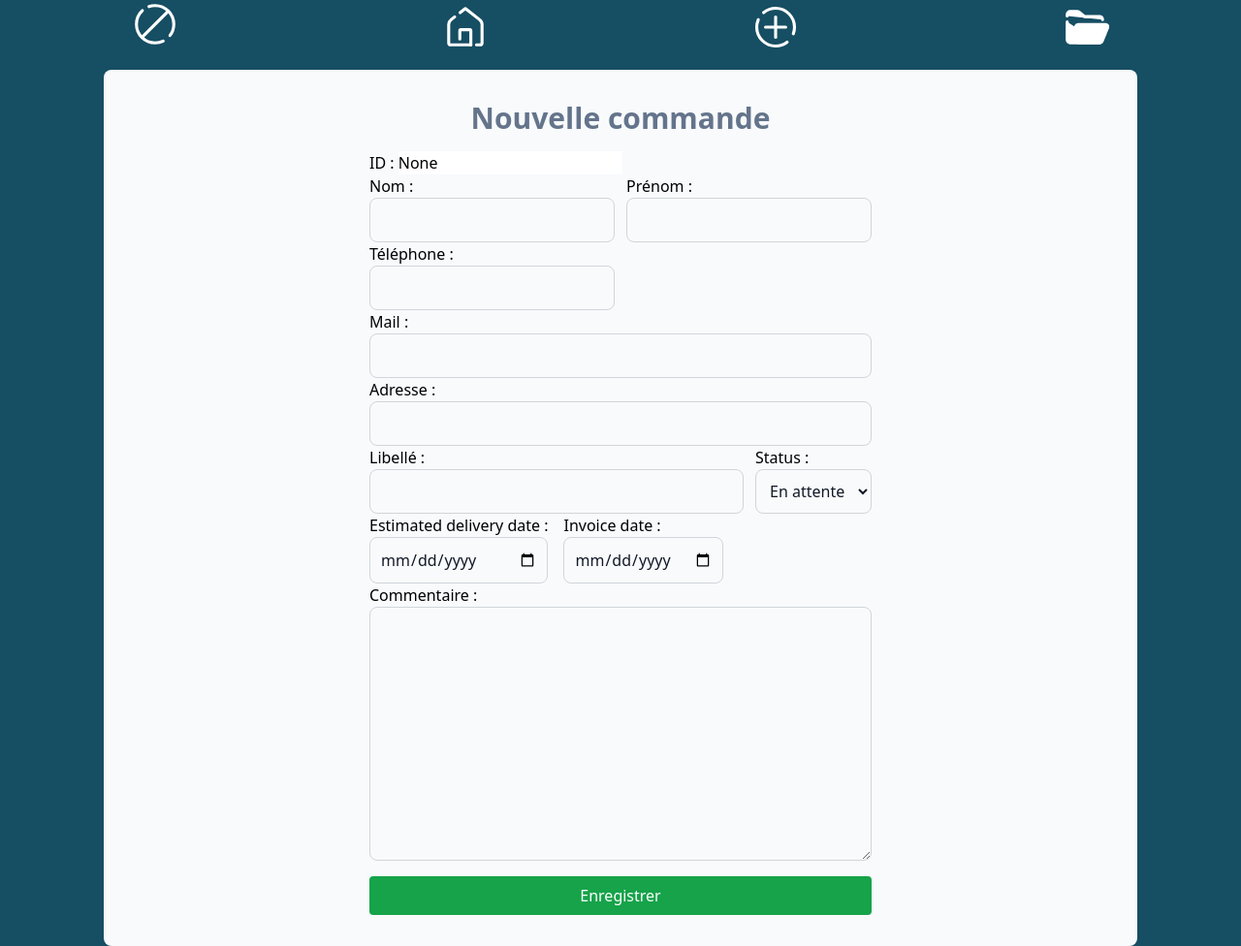
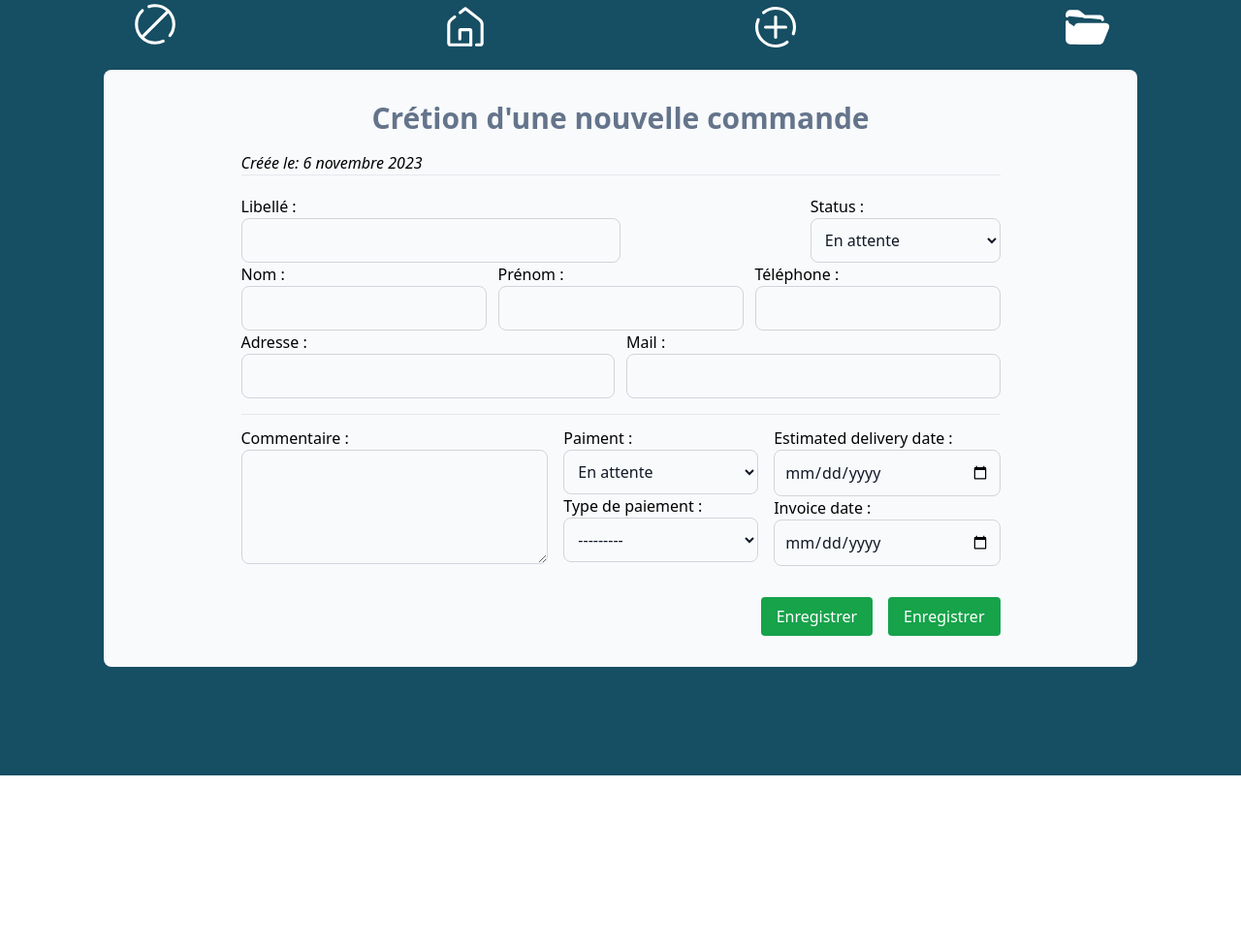
Before and after one commit to SimonDesc/order_nest, a Django app: page /orders/create/ in a window 1280 px wide. Shown: the whole page at 97% size. After the commit the page ends 800 px from the top, so only its background shows below. Run offline with Django 4.2, Linux system fonts and the light colour scheme; the visitor is signed in with stand-in values (Sample User, id 1); some libraries are stand-ins or nearby versions.

Commit message:
finish front new order

```diff
--- a/src/webapp/forms.py
+++ b/src/webapp/forms.py
@@ -14,8 +14,10 @@ class NewOrderForm(ModelForm):
 
     class Meta:
         model = Order
-        fields = ("label", "comments", "status", "estimated_delivery_date", "invoice_date",)
-
+        widgets = {
+            'comments': Textarea(attrs={'rows':4, 'cols':25}),
+        }
+        fields = ("label", "comments", "status", "estimated_delivery_date", "invoice_date", "payment", "payment_method")
 
 
 class NewCustomerForm(ModelForm):
--- a/src/webapp/models.py
+++ b/src/webapp/models.py
@@ -45,6 +45,20 @@ class Order(models.Model):
         ('Urgent', 'Urgent'),
     )
 
+    PAIEMENT = (
+        ('En attente', 'En attente'),
+        ('Réglé', 'Réglé'),
+    )
+
+    METHOD = (
+        ('Carte bancaire', 'Carte bancaire'),
+        ('Espèce', 'Espèce'),
+        ('Chèque', 'Chèque'),
+        ('Virement', 'Virement'),
+    )
+
+
+
     created_at = models.DateTimeField(auto_now_add=True)
     estimated_delivery_date = models.DateField(blank=True, null=True, verbose_name="date de livraison")
     invoice_date = models.DateField(blank=True, null=True, verbose_name="date de facturation")
@@ -54,6 +68,8 @@ class Order(models.Model):
     customer = models.ForeignKey(Customer, on_delete=models.SET_NULL, null=True)
     products = models.ManyToManyField(Product, through='OrderHasProduct')
     active = models.BooleanField(default=True)
+    payment = models.CharField(max_length=32, choices=PAIEMENT, verbose_name="Paiment" , default='En attente')
+    payment_method = models.CharField(max_length=32, choices=METHOD, verbose_name="Type de paiement", blank=True)
 
     @property
     def total_price(self):
--- a/src/webapp/templates/webapp/orders/order-create.html
+++ b/src/webapp/templates/webapp/orders/order-create.html
@@ -6,130 +6,78 @@
 <script src="https://code.jquery.com/ui/1.13.0/jquery-ui.js"></script>
 <script src="{% static 'js/autocomplete.js' %}"></script>
 {% endblock %}
-
 {% block content %}
 <div class="flex justify-center">
 	<div class="bg-slate-50 rounded-lg p-4 mt-4 w-10/12">
 		<div class="titre flex justify-center text-slate-500 mt-4 text-3xl font-bold mb-4">
-        <h1>Nouvelle commande</h1>
+			<h1>Crétion d'une nouvelle commande</h1>
 		</div>
-
-
 		<div class="form flex justify-center">
 			<form method="POST">
 				{% csrf_token %}
-
 				<!-- Champs du formulaire NewCustomerForm -->
-            <div class="id">
+				<div class="id hidden">
 					{% if customer_id %}
 					ID : <input name="id" value="{{ customer_id }}" readonly>
 					{% else %}
 					ID : <input name="id" id="id_customer" value="{{ customer_form.instance.id }}" readonly />
 					{% endif %}
 				</div>
-
+				<div class="mb-5 border-b italic">
+					Créée le: {% now "j F Y" %}
+				</div>
+				<div class="labelstatus flex flex-no-wrap justify-between gap-3">
+					<div class="label w-6/12">
+						{{ order_form.label.label_tag }}
+						{{ order_form.label }}
+					</div>
+					<div class="status w-3/12">
+						{{ order_form.status.label_tag }} {{ order_form.status }}
+					</div>
+				</div>
 				<div class="infos flex flex-no-wrap gap-3">
 					<div class="nom">
 						{{ customer_form.last_name.label_tag }} {{ customer_form.last_name }}
-                    {% if customer_form.last_name.errors %}
-                    <div class="errors">
-                        {{ customer_form.last_name.errors }}
 					</div>
-                    {% endif %}
+					<div class="prenom">
+						{{ customer_form.first_name.label_tag }} {{ customer_form.first_name }}
+					</div>
+					<div>
+						{{ customer_form.phone_number.label_tag }} {{ customer_form.phone_number }}
+					</div>
+				</div>
+				<div class="mailtel flex flex-no-wrap gap-3 pb-4 border-b">
+					<div class="adress w-6/12">
+						{{ customer_form.address.label_tag }} {{ customer_form.address }}
+					</div>
+					<div class="mail w-6/12">
+						{{ customer_form.mail.label_tag }} {{ customer_form.mail }}
+					</div>
+				</div>
+				<div class="datesandpayment h-44 grid grid-rows-2 grid-flow-col gap-4 mt-3">
+					<div class="comment row-span-1">
+						{{ order_form.comments.label_tag }} {{ order_form.comments }}
+					</div>
+					<div class="paiement row-span-2">
+						{{ order_form.payment.label_tag }} {{ order_form.payment }}
+						{{ order_form.payment_method.label_tag }} {{ order_form.payment_method }}
 					</div>
 
-                <div class="prenom">
-                    {{ customer_form.first_name.label_tag }} {{ customer_form.first_name }}
-                    {% if customer_form.first_name.errors %}
-                    <div class="errors">
-                        {{ customer_form.first_name.errors }}
+					<div class="livraisonrow-span-3">
+						{{ order_form.estimated_delivery_date.label_tag }} {{ order_form.estimated_delivery_date }}
+						{{ order_form.invoice_date.label_tag }} {{ order_form.invoice_date }}
 					</div>
-                    {% endif %}
-                </div>
-
 
 				</div>
 
-            <div class="coordonnees flex flex-no-wrap gap-3">
-                <div>
-                    {{ customer_form.phone_number.label_tag }} {{ customer_form.phone_number }}
-                    {% if customer_form.phone_number.errors %}
-                    <div class="errors">
-                        {{ customer_form.phone_number.errors }}
+				<div class="boutons flex justify-end gap-4">
+					<div class="annuler">
+						<button type="submit" class="mb-4 bg-green-600 hover:bg-green-700 text-white py-2 px-4 rounded" value="Update">
+						Enregistrer
+						</button>
 					</div>
-                    {% endif %}
-                </div>
-
-                <div>
-
-                </div>
-            </div>
-
-            {{ customer_form.mail.label_tag }} {{ customer_form.mail }}
-                    {% if customer_form.mail.errors %}
-                    <div class="errors">
-                        {{ customer_form.mail.errors }}
-                    </div>
-                    {% endif %}
-
-            <div class="adress">
-                {{ customer_form.address.label_tag }} {{ customer_form.address }}
-                {% if customer_form.address.errors %}
-                <div class="errors">
-                    {{ customer_form.address.errors }}
-                </div>
-                {% endif %}
-            </div>
-
-            <div class="labelstatus flex flex-nowrap justify-between gap-3">
-                <div class="flex-grow">
-                    {{ order_form.label.label_tag }} {{ order_form.label }}
-                    {% if order_form.label.errors %}
-                    <div class="errors">
-                        {{ order_form.label.errors }}
-                    </div>
-                    {% endif %}
-                </div>
-
-                <div class="status">
-                    {{ order_form.status.label_tag }} {{ order_form.status }}
-                    {% if order_form.status.errors %}
-                    <div class="errors">
-                        {{ order_form.status.errors }}
-                    </div>
-                    {% endif %}
-                </div>
-            </div>
-
-            <div class="dates flex flex-no-wrap gap-4">
-                <div class="livraison">
-                    {{ order_form.estimated_delivery_date.label_tag }} {{ order_form.estimated_delivery_date }}
-                    {% if order_form.estimated_delivery_date.errors %}
-                    <div class="errors">
-                        {{ order_form.estimated_delivery_date.errors }}
-                    </div>
-                    {% endif %}
-                </div>
-                <div class="facturation">
-                    {{ order_form.invoice_date.label_tag }} {{ order_form.invoice_date }}
-                    {% if order_form.invoice_date.errors %}
-                    <div class="errors">
-                        {{ order_form.invoice_date.errors }}
-                    </div>
-                    {% endif %}
-                </div>
-            </div>
-            <div class="comment">
-                {{ order_form.comments.label_tag }} {{ order_form.comments }}
-                {% if order_form.comments.errors %}
-                <div class="errors">
-                    {{ order_form.comments.errors }}
-                </div>
-                {% endif %}
-            </div>
-
-            <div class="bouton">
-                <button type="submit" class="w-full mb-4 mt-4 bg-green-600 hover:bg-green-700 text-white py-2 px-4 rounded" value="Update">
+					<div class="enregistrer">
+						<button type="submit" class="mb-4 bg-green-600 hover:bg-green-700 text-white py-2 px-4 rounded" value="Update">
 						Enregistrer
 						</button>
 					</div>
@@ -137,8 +85,5 @@
 			</form>
 		</div>
 	</div>
-
-
-
-
+</div>
 {% endblock %}
```
Also changed, not shown: src/webapp/migrations/0016_order_payment_order_payment_method.py (added). Lines whose indentation alone changed are shown as unchanged.
